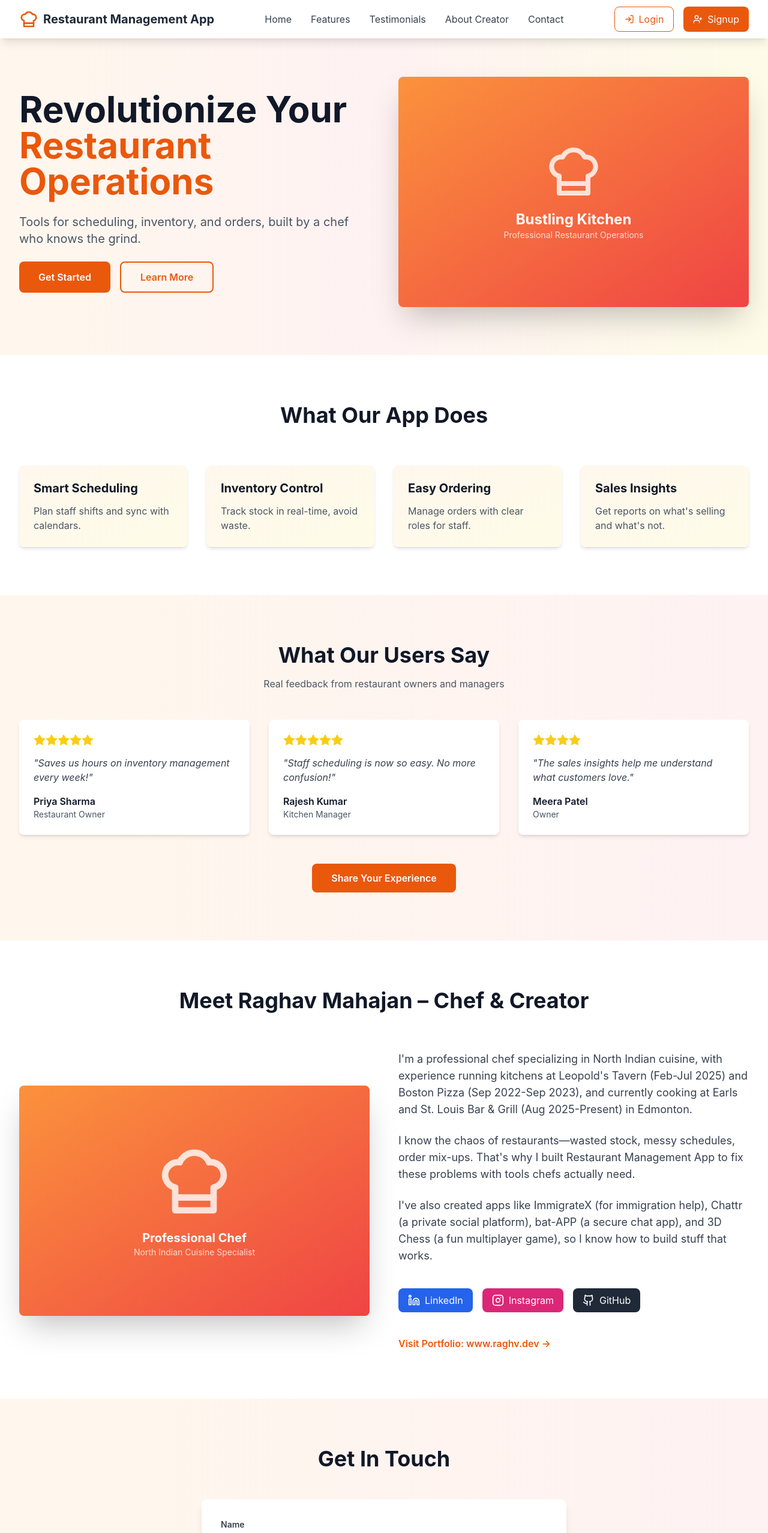
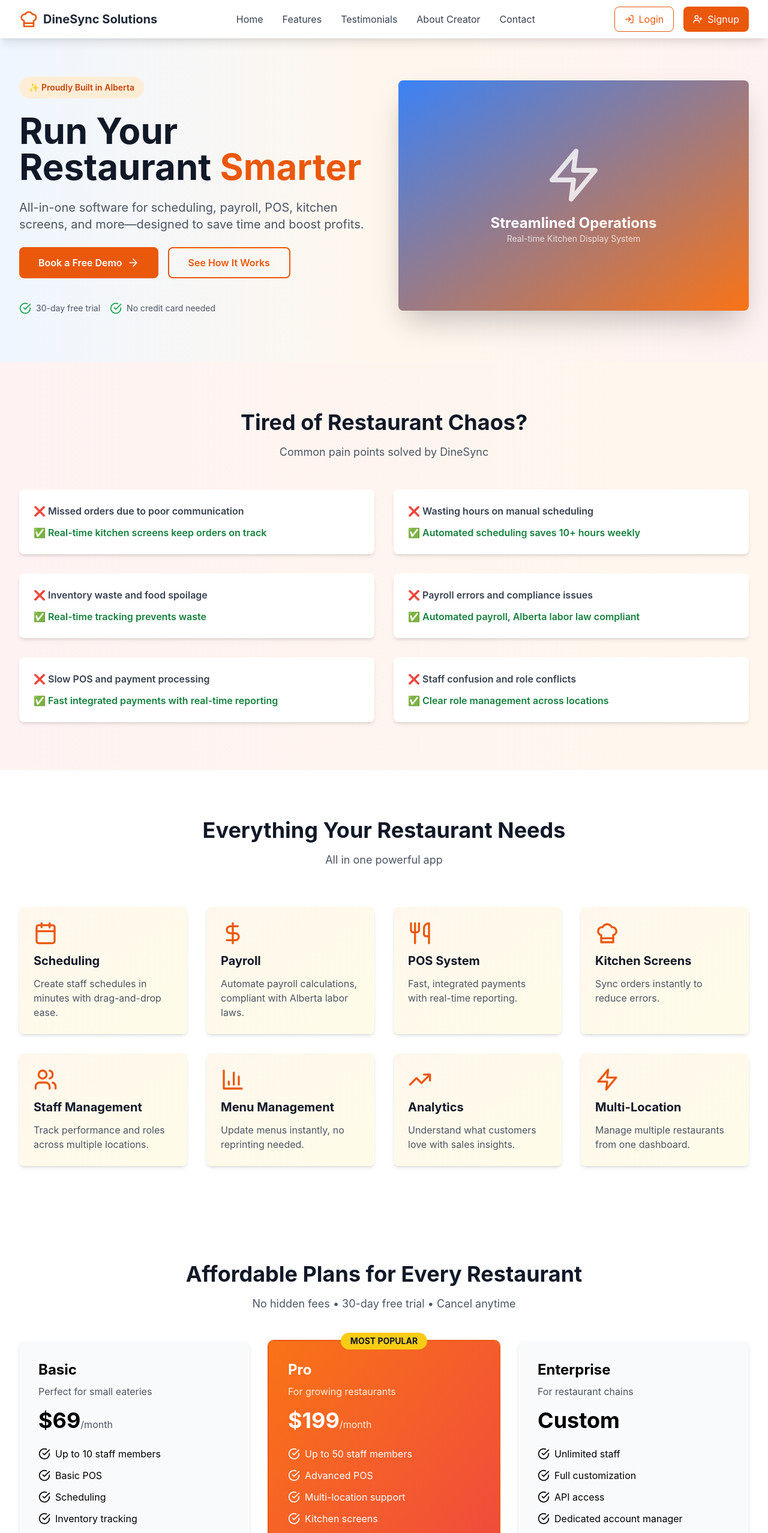
Before and after one commit to raghv-m/easy-one, a React (Vite) app in the folder web/: page / in a window 1280 px wide. Shown: the top 2556 px of the page at 60% size. Built offline with nearby package versions, Linux system fonts and the light colour scheme; no server answers.

Commit message:
Enhance: Professional DineSync Solutions landing page with problem-solution, pricing, and how-it-works sections

```diff
--- a/web/src/pages/LandingPage.jsx
+++ b/web/src/pages/LandingPage.jsx
@@ -1,5 +1,5 @@
 import React, { useState, useRef } from 'react';
-import { Menu, X, ChefHat, LogIn, UserPlus, Mail, Phone, MapPin, Linkedin, Instagram, Github, Star, Send, Eye, EyeOff } from 'lucide-react';
+import { Menu, X, ChefHat, LogIn, UserPlus, Mail, Phone, MapPin, Linkedin, Instagram, Github, Star, Send, Eye, EyeOff, Clock, TrendingUp, Users, Zap, BarChart3, CheckCircle, ArrowRight, Calendar, DollarSign, Utensils } from 'lucide-react';
 import { useNavigate } from 'react-router-dom';
 
 const LandingPage = () => {
@@ -79,7 +79,7 @@
             {/* Logo */}
             <div className="flex items-center space-x-2">
               <ChefHat className="w-8 h-8 text-orange-600" />
-              <span className="text-xl font-bold text-gray-800">Restaurant Management App</span>
+              <span className="text-xl font-bold text-gray-800">DineSync Solutions</span>
             </div>
 
             {/* Desktop Menu */}
@@ -127,31 +127,45 @@
       </nav>
 
       {/* Hero Section */}
-      <section id="home" className="pt-32 pb-20 bg-gradient-to-r from-orange-50 via-red-50 to-yellow-50">
+      <section id="home" className="pt-32 pb-20 bg-gradient-to-r from-blue-50 via-orange-50 to-red-50">
         <div className="max-w-7xl mx-auto px-4 sm:px-6 lg:px-8">
           <div className="grid md:grid-cols-2 gap-12 items-center">
             <div className="space-y-6 animate-fade-in">
+              <div className="inline-block bg-orange-100 text-orange-700 px-4 py-2 rounded-full text-sm font-semibold">
+                ✨ Proudly Built in Alberta
+              </div>
               <h1 className="text-5xl md:text-6xl font-bold text-gray-900">
-                Revolutionize Your <span className="text-orange-600">Restaurant Operations</span>
+                Run Your Restaurant <span className="text-orange-600">Smarter</span>
               </h1>
               <p className="text-xl text-gray-600">
-                Tools for scheduling, inventory, and orders, built by a chef who knows the grind.
+                All-in-one software for scheduling, payroll, POS, kitchen screens, and more—designed to save time and boost profits.
               </p>
               <div className="flex flex-col sm:flex-row gap-4">
-                <button onClick={() => setShowSignupModal(true)} className="px-8 py-3 bg-orange-600 text-white rounded-lg font-semibold hover:bg-orange-700 transition">
-                  Get Started
+                <button onClick={() => setShowSignupModal(true)} className="px-8 py-3 bg-orange-600 text-white rounded-lg font-semibold hover:bg-orange-700 transition flex items-center justify-center gap-2">
+                  <span>Book a Free Demo</span>
+                  <ArrowRight className="w-5 h-5" />
                 </button>
                 <button onClick={() => scrollToSection('features')} className="px-8 py-3 border-2 border-orange-600 text-orange-600 rounded-lg font-semibold hover:bg-orange-50 transition">
-                  Learn More
+                  See How It Works
                 </button>
               </div>
+              <div className="flex items-center gap-4 pt-4 text-sm text-gray-600">
+                <div className="flex items-center gap-2">
+                  <CheckCircle className="w-5 h-5 text-green-600" />
+                  <span>30-day free trial</span>
+                </div>
+                <div className="flex items-center gap-2">
+                  <CheckCircle className="w-5 h-5 text-green-600" />
+                  <span>No credit card needed</span>
+                </div>
+              </div>
             </div>
-            <div className="relative h-96 bg-gradient-to-br from-orange-400 to-red-500 rounded-lg shadow-2xl overflow-hidden">
+            <div className="relative h-96 bg-gradient-to-br from-blue-500 to-orange-500 rounded-lg shadow-2xl overflow-hidden">
               <div className="absolute inset-0 flex items-center justify-center">
                 <div className="text-center text-white">
-                  <ChefHat className="w-24 h-24 mx-auto mb-4 opacity-80" />
-                  <p className="text-2xl font-bold">Bustling Kitchen</p>
-                  <p className="text-sm opacity-75">Professional Restaurant Operations</p>
+                  <Zap className="w-24 h-24 mx-auto mb-4 opacity-80" />
+                  <p className="text-2xl font-bold">Streamlined Operations</p>
+                  <p className="text-sm opacity-75">Real-time Kitchen Display System</p>
                 </div>
               </div>
             </div>
@@ -159,30 +173,99 @@
         </div>
       </section>
 
-      {/* Features Section */}
-      <section id="features" className="py-20 bg-white">
+      {/* Problem-Solution Section */}
+      <section className="py-20 bg-gradient-to-r from-red-50 to-orange-50">
         <div className="max-w-7xl mx-auto px-4 sm:px-6 lg:px-8">
-          <h2 className="text-4xl font-bold text-center mb-16 text-gray-900">What Our App Does</h2>
-          <div className="grid md:grid-cols-2 lg:grid-cols-4 gap-8">
+          <h2 className="text-4xl font-bold text-center mb-4 text-gray-900">Tired of Restaurant Chaos?</h2>
+          <p className="text-center text-gray-600 mb-12 text-lg">Common pain points solved by DineSync</p>
+          <div className="grid md:grid-cols-2 gap-8">
             {[
-              { title: 'Smart Scheduling', desc: 'Plan staff shifts and sync with calendars.' },
-              { title: 'Inventory Control', desc: 'Track stock in real-time, avoid waste.' },
-              { title: 'Easy Ordering', desc: 'Manage orders with clear roles for staff.' },
-              { title: 'Sales Insights', desc: 'Get reports on what\'s selling and what\'s not.' },
-            ].map((feature, idx) => (
-              <div key={idx} className="p-6 bg-gradient-to-br from-orange-50 to-yellow-50 rounded-lg shadow-md hover:shadow-lg transition transform hover:scale-105">
-                <h3 className="text-xl font-bold text-gray-900 mb-3">{feature.title}</h3>
-                <p className="text-gray-600">{feature.desc}</p>
+              { problem: '❌ Missed orders due to poor communication', solution: '✅ Real-time kitchen screens keep orders on track' },
+              { problem: '❌ Wasting hours on manual scheduling', solution: '✅ Automated scheduling saves 10+ hours weekly' },
+              { problem: '❌ Inventory waste and food spoilage', solution: '✅ Real-time tracking prevents waste' },
+              { problem: '❌ Payroll errors and compliance issues', solution: '✅ Automated payroll, Alberta labor law compliant' },
+              { problem: '❌ Slow POS and payment processing', solution: '✅ Fast integrated payments with real-time reporting' },
+              { problem: '❌ Staff confusion and role conflicts', solution: '✅ Clear role management across locations' },
+            ].map((item, idx) => (
+              <div key={idx} className="p-6 bg-white rounded-lg shadow-md hover:shadow-lg transition">
+                <p className="text-gray-700 mb-3 font-semibold">{item.problem}</p>
+                <p className="text-green-700 font-semibold">{item.solution}</p>
               </div>
             ))}
           </div>
         </div>
       </section>
 
+      {/* Features Section */}
+      <section id="features" className="py-20 bg-white">
+        <div className="max-w-7xl mx-auto px-4 sm:px-6 lg:px-8">
+          <h2 className="text-4xl font-bold text-center mb-4 text-gray-900">Everything Your Restaurant Needs</h2>
+          <p className="text-center text-gray-600 mb-16 text-lg">All in one powerful app</p>
+          <div className="grid md:grid-cols-2 lg:grid-cols-4 gap-8">
+            {[
+              { icon: Calendar, title: 'Scheduling', desc: 'Create staff schedules in minutes with drag-and-drop ease.' },
+              { icon: DollarSign, title: 'Payroll', desc: 'Automate payroll calculations, compliant with Alberta labor laws.' },
+              { icon: Utensils, title: 'POS System', desc: 'Fast, integrated payments with real-time reporting.' },
+              { icon: ChefHat, title: 'Kitchen Screens', desc: 'Sync orders instantly to reduce errors.' },
+              { icon: Users, title: 'Staff Management', desc: 'Track performance and roles across multiple locations.' },
+              { icon: BarChart3, title: 'Menu Management', desc: 'Update menus instantly, no reprinting needed.' },
+              { icon: TrendingUp, title: 'Analytics', desc: 'Understand what customers love with sales insights.' },
+              { icon: Zap, title: 'Multi-Location', desc: 'Manage multiple restaurants from one dashboard.' },
+            ].map((feature, idx) => {
+              const Icon = feature.icon;
+              return (
+                <div key={idx} className="p-6 bg-gradient-to-br from-orange-50 to-yellow-50 rounded-lg shadow-md hover:shadow-lg transition transform hover:scale-105">
+                  <Icon className="w-10 h-10 text-orange-600 mb-3" />
+                  <h3 className="text-xl font-bold text-gray-900 mb-3">{feature.title}</h3>
+                  <p className="text-gray-600">{feature.desc}</p>
+                </div>
+              );
+            })}
+          </div>
+        </div>
+      </section>
+
+      {/* Pricing Section */}
+      <section className="py-20 bg-white">
+        <div className="max-w-7xl mx-auto px-4 sm:px-6 lg:px-8">
+          <h2 className="text-4xl font-bold text-center mb-4 text-gray-900">Affordable Plans for Every Restaurant</h2>
+          <p className="text-center text-gray-600 mb-12 text-lg">No hidden fees • 30-day free trial • Cancel anytime</p>
+          <div className="grid md:grid-cols-3 gap-8">
+            {[
+              { name: 'Basic', price: '$69', desc: 'Perfect for small eateries', features: ['Up to 10 staff members', 'Basic POS', 'Scheduling', 'Inventory tracking', 'Email support'] },
+              { name: 'Pro', price: '$199', desc: 'For growing restaurants', features: ['Up to 50 staff members', 'Advanced POS', 'Multi-location support', 'Kitchen screens', 'Payroll integration', 'Priority support'], popular: true },
+              { name: 'Enterprise', price: 'Custom', desc: 'For restaurant chains', features: ['Unlimited staff', 'Full customization', 'API access', 'Dedicated account manager', '24/7 phone support', 'Custom integrations'] },
+            ].map((plan, idx) => (
+              <div key={idx} className={`p-8 rounded-lg shadow-md transition transform hover:scale-105 ${plan.popular ? 'bg-gradient-to-br from-orange-500 to-red-500 text-white ring-2 ring-orange-600 relative' : 'bg-gray-50'}`}>
+                {plan.popular && <div className="absolute top-0 left-1/2 transform -translate-x-1/2 -translate-y-1/2 bg-yellow-400 text-gray-900 px-4 py-1 rounded-full text-sm font-bold">MOST POPULAR</div>}
+                <h3 className="text-2xl font-bold mb-2">{plan.name}</h3>
+                <p className={`mb-4 ${plan.popular ? 'text-orange-100' : 'text-gray-600'}`}>{plan.desc}</p>
+                <div className="mb-6">
+                  <span className="text-4xl font-bold">{plan.price}</span>
+                  {plan.price !== 'Custom' && <span className={plan.popular ? 'text-orange-100' : 'text-gray-600'}>/month</span>}
+                </div>
+                <ul className="space-y-3 mb-8">
+                  {plan.features.map((feature, i) => (
+                    <li key={i} className="flex items-center gap-2">
+                      <CheckCircle className="w-5 h-5" />
+                      <span>{feature}</span>
+                    </li>
+                  ))}
+                </ul>
+                <button className={`w-full py-3 rounded-lg font-semibold transition ${plan.popular ? 'bg-white text-orange-600 hover:bg-gray-100' : 'bg-orange-600 text-white hover:bg-orange-700'}`}>
+                  Get Started
+                </button>
+              </div>
+            ))}
+          </div>
+          <p className="text-center text-gray-600 mt-8">One-time $500 installation fee for setup and customization</p>
+        </div>
+      </section>
+
       {/* Testimonials Section */}
       <section id="testimonials" className="py-20 bg-gradient-to-r from-orange-50 to-red-50">
         <div className="max-w-7xl mx-auto px-4 sm:px-6 lg:px-8">
-          <h2 className="text-4xl font-bold text-center mb-4 text-gray-900">What Our Users Say</h2>
+          <h2 className="text-4xl font-bold text-center mb-4 text-gray-900">Trusted by Restaurants Like Yours</h2>
           <p className="text-center text-gray-600 mb-12">Real feedback from restaurant owners and managers</p>
 
           <div className="grid md:grid-cols-3 gap-8 mb-12">
@@ -203,6 +286,38 @@
           <div className="text-center">
             <button onClick={() => setShowTestimonialForm(true)} className="px-8 py-3 bg-orange-600 text-white rounded-lg font-semibold hover:bg-orange-700 transition">
               Share Your Experience
+            </button>
+          </div>
+        </div>
+      </section>
+
+      {/* How It Works Section */}
+      <section className="py-20 bg-white">
+        <div className="max-w-7xl mx-auto px-4 sm:px-6 lg:px-8">
+          <h2 className="text-4xl font-bold text-center mb-4 text-gray-900">Get Started in 3 Easy Steps</h2>
+          <p className="text-center text-gray-600 mb-16 text-lg">From sign-up to serving in days</p>
+          <div className="grid md:grid-cols-3 gap-8">
+            {[
+              { step: '1', title: 'Book Your Demo', desc: 'Schedule a free 30-minute demo with our team. We\'ll show you how DineSync works for your restaurant.' },
+              { step: '2', title: 'Customize Your Setup', desc: 'We customize the app for your restaurant\'s unique needs—menus, staff roles, locations, and more.' },
+              { step: '3', title: 'Launch & Succeed', desc: 'Go live and start saving time and money. Our support team is here to help every step of the way.' },
+            ].map((item, idx) => (
+              <div key={idx} className="relative">
+                <div className="flex items-center justify-center mb-4">
+                  <div className="w-16 h-16 bg-orange-600 text-white rounded-full flex items-center justify-center text-3xl font-bold">
+                    {item.step}
+                  </div>
+                </div>
+                <h3 className="text-xl font-bold text-center text-gray-900 mb-3">{item.title}</h3>
+                <p className="text-center text-gray-600">{item.desc}</p>
+                {idx < 2 && <div className="hidden md:block absolute top-8 -right-4 text-3xl text-orange-300">→</div>}
+              </div>
+            ))}
+          </div>
+          <div className="text-center mt-12">
+            <button onClick={() => setShowSignupModal(true)} className="px-8 py-3 bg-orange-600 text-white rounded-lg font-semibold hover:bg-orange-700 transition flex items-center justify-center gap-2 mx-auto">
+              <span>Book Your Demo Now</span>
+              <ArrowRight className="w-5 h-5" />
             </button>
           </div>
         </div>
@@ -282,30 +397,42 @@
       {/* Footer */}
       <footer className="bg-gray-900 text-white py-12">
         <div className="max-w-7xl mx-auto px-4 sm:px-6 lg:px-8">
-          <div className="grid md:grid-cols-3 gap-8 mb-8">
+          <div className="grid md:grid-cols-4 gap-8 mb-8">
             {/* Left */}
             <div>
-              <h3 className="font-bold mb-4">Restaurant Management App</h3>
-              <p className="text-gray-400 text-sm mb-4">Built for chefs, by a chef.</p>
-              <div className="space-y-2 text-sm text-gray-400">
-                <button onClick={() => scrollToSection('features')} className="block hover:text-orange-600">Features</button>
-                <button onClick={() => scrollToSection('testimonials')} className="block hover:text-orange-600">Testimonials</button>
-                <button onClick={() => scrollToSection('about')} className="block hover:text-orange-600">About</button>
+              <div className="flex items-center space-x-2 mb-4">
+                <ChefHat className="w-6 h-6 text-orange-600" />
+                <h3 className="font-bold text-lg">DineSync Solutions</h3>
+              </div>
+              <p className="text-gray-400 text-sm mb-4">Restaurant management software built by chefs, for chefs.</p>
+              <div className="inline-block bg-orange-600 text-white px-3 py-1 rounded-full text-xs font-semibold">
+                🍁 Built in Alberta
               </div>
             </div>
 
-            {/* Middle */}
+            {/* Product */}
             <div>
-              <h3 className="font-bold mb-4">Created by Raghav Mahajan</h3>
+              <h3 className="font-bold mb-4">Product</h3>
               <div className="space-y-2 text-sm text-gray-400">
-                <a href="https://www.raghv.dev" target="_blank" rel="noopener noreferrer" className="block hover:text-orange-600">Portfolio: www.raghv.dev</a>
+                <button onClick={() => scrollToSection('features')} className="block hover:text-orange-600">Features</button>
+                <button onClick={() => scrollToSection('pricing')} className="block hover:text-orange-600">Pricing</button>
+                <button onClick={() => scrollToSection('testimonials')} className="block hover:text-orange-600">Testimonials</button>
+                <a href="#" className="block hover:text-orange-600">Security</a>
+              </div>
+            </div>
+
+            {/* Company */}
+            <div>
+              <h3 className="font-bold mb-4">Company</h3>
+              <div className="space-y-2 text-sm text-gray-400">
+                <button onClick={() => scrollToSection('about')} className="block hover:text-orange-600">About Creator</button>
+                <a href="https://www.raghv.dev" target="_blank" rel="noopener noreferrer" className="block hover:text-orange-600">Portfolio</a>
                 <a href="https://www.linkedin.com/in/raghav-mahajan-17611b24b/" target="_blank" rel="noopener noreferrer" className="block hover:text-orange-600">LinkedIn</a>
-                <a href="https://www.instagram.com/ragh.v_/" target="_blank" rel="noopener noreferrer" className="block hover:text-orange-600">Instagram</a>
                 <a href="https://github.com/raghv-m" target="_blank" rel="noopener noreferrer" className="block hover:text-orange-600">GitHub</a>
               </div>
             </div>
 
-            {/* Right */}
+            {/* Contact */}
             <div>
               <h3 className="font-bold mb-4">Contact</h3>
               <div className="space-y-3 text-sm text-gray-400">
@@ -317,16 +444,28 @@
                   <Phone className="w-4 h-4" />
                   <span>(825) 343-1168</span>
                 </div>
+                <div className="flex space-x-3 pt-2">
+                  <a href="https://www.linkedin.com/in/raghav-mahajan-17611b24b/" target="_blank" rel="noopener noreferrer" className="hover:text-orange-600">
+                    <Linkedin className="w-5 h-5" />
+                  </a>
+                  <a href="https://www.instagram.com/ragh.v_/" target="_blank" rel="noopener noreferrer" className="hover:text-orange-600">
+                    <Instagram className="w-5 h-5" />
+                  </a>
+                  <a href="https://github.com/raghv-m" target="_blank" rel="noopener noreferrer" className="hover:text-orange-600">
+                    <Github className="w-5 h-5" />
+                  </a>
+                </div>
               </div>
             </div>
           </div>
 
           <div className="border-t border-gray-800 pt-8">
             <div className="flex flex-col md:flex-row justify-between items-center">
-              <p className="text-gray-400 text-sm">© 2025 Raghav Mahajan. All rights reserved.</p>
+              <p className="text-gray-400 text-sm">© 2025 DineSync Solutions. All rights reserved. PIPEDA Compliant.</p>
               <div className="flex space-x-6 mt-4 md:mt-0 text-sm text-gray-400">
                 <a href="#" className="hover:text-orange-600">Privacy Policy</a>
                 <a href="#" className="hover:text-orange-600">Terms of Service</a>
+                <a href="#" className="hover:text-orange-600">PIPEDA Compliance</a>
               </div>
             </div>
           </div>
```
